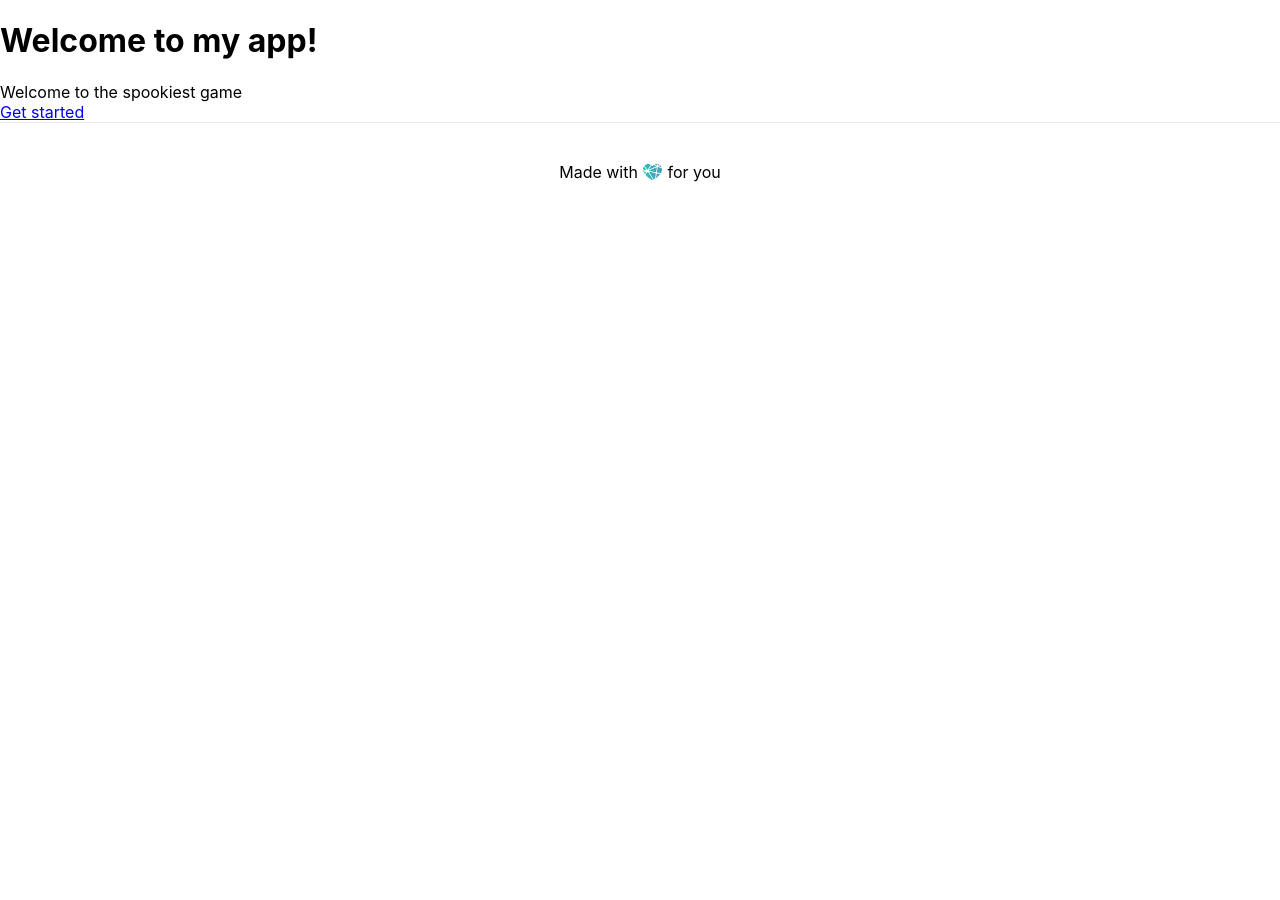
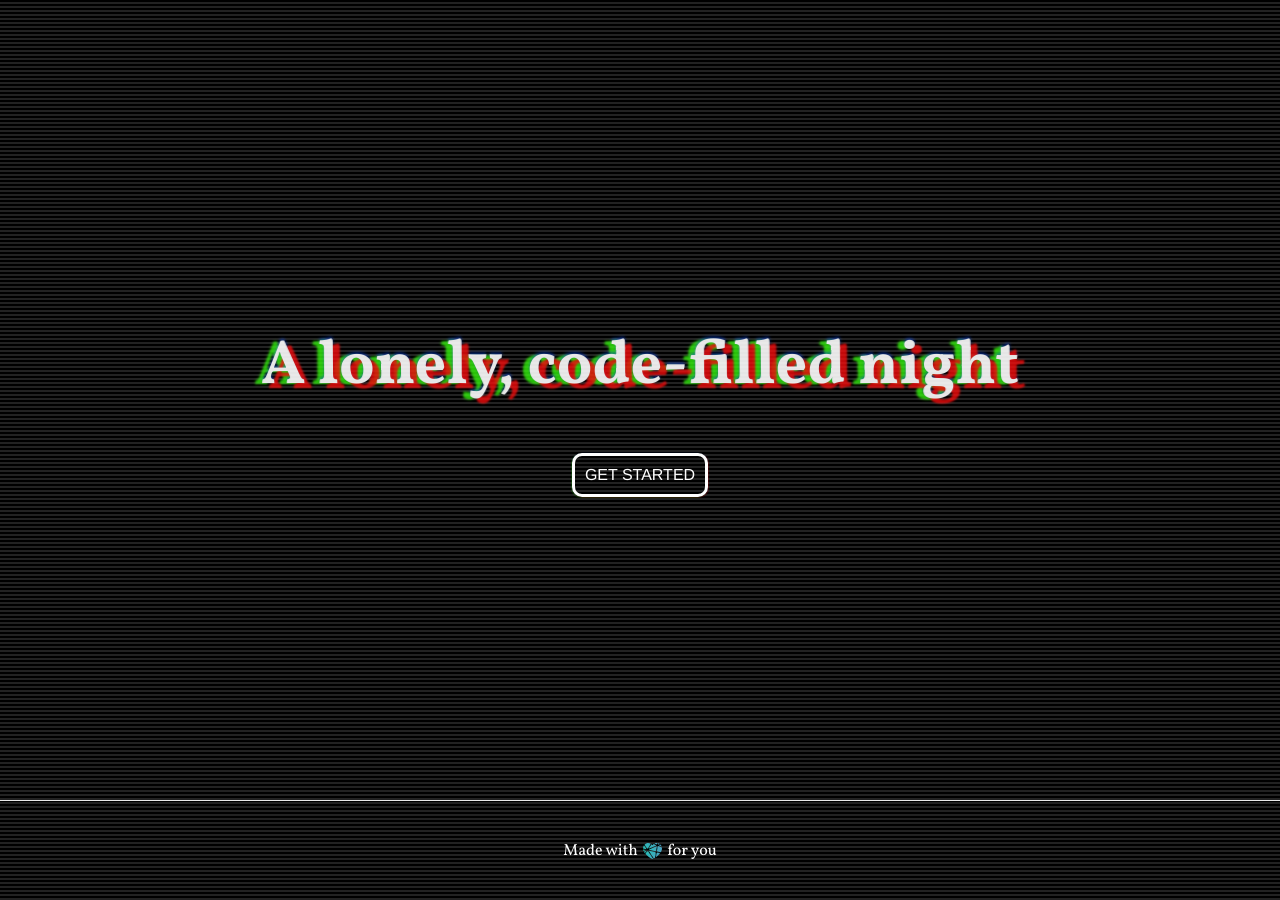
Before and after one commit to danielhcalhoun/next-adventure, a Next.js app: page / in a window 1280 px wide. Before the commit the page ends 800 px from the top, so only its background shows below. Built offline with nearby package versions, Linux system fonts and the light colour scheme.

Commit message:
Add initial styles

```diff
--- a/components/Header.js
+++ b/components/Header.js
@@ -1,3 +1,5 @@
+import styles from './Header.module.css';
+
 export default function Header({ title }) {
-  return <h1 className="title">{title}</h1>
+  return <h1 className={styles.title}>{title}</h1>;
 }
--- /dev/null
+++ b/components/Header.module.css
@@ -0,0 +1,57 @@
+.title {
+  font-size: 4em;
+  text-shadow: 9px 6px 2px rgba(251, 12, 12, 1),
+    0px -3px 3px rgba(12, 79, 251, 0.5), -9px 0px 2px rgba(52, 251, 12, 1);
+  animation: intro 8s, chromaticMove 4500ms ease infinite,
+    pulse 200ms ease 5s infinite;
+  margin: 20px;
+}
+
+@keyframes intro {
+  0% {
+    font-size: 3em;
+    opacity: 0;
+  }
+  50% {
+    opacity: 0.6;
+  }
+  100% {
+    font-size: 4em;
+    opacity: 1;
+  }
+}
+
+@keyframes pulse {
+  0% {
+    opacity: 0.9;
+    transform: skewX(0.5deg);
+  }
+  25% {
+    opacity: 1;
+  }
+  50% {
+    opacity: 0.9;
+  }
+  75% {
+    opacity: 1;
+    transform: skewX(0.5deg);
+  }
+  100% {
+    opacity: 0.9;
+  }
+}
+
+@keyframes chromaticMove {
+  0% {
+    text-shadow: 3px 2px 2px rgba(251, 12, 12, 0.9),
+      0px -1px 3px rgba(12, 79, 251, 0.5), 0px 0px -2px rgba(52, 251, 12, 0.9);
+  }
+  50% {
+    text-shadow: 3px 2px 2px rgba(251, 12, 12, 0.6),
+      0px -1px 3px rgba(12, 79, 251, 0.5), -3px 2px 3px rgba(52, 251, 12, 0.6);
+  }
+  100% {
+    text-shadow: 3px 2px 2px rgba(251, 12, 12, 1),
+      0px -1px 3px rgba(12, 79, 251, 0.5), 2px -1px 2px rgba(52, 251, 12, 1);
+  }
+}
--- a/components/Layout.js
+++ b/components/Layout.js
@@ -1,6 +1,6 @@
 import Head from 'next/head';
-import Header from '@components/Header';
 import Footer from '@components/Footer';
+import styles from './Layout.module.css';
 
 export default function Layout({ children, title }) {
   return (
@@ -9,14 +9,10 @@ export default function Layout({ children, title }) {
         <title>Next.js Adventure!</title>
         <link rel="icon" href="/favicon.ico" />
       </Head>
-      <div className="container">
-        <main>
-          <Header title="Welcome to my app!" />
-          {children}
-        </main>
-
-        <Footer />
+      <div className={styles.container}>
+        <main>{children}</main>
       </div>
+      <Footer />
     </>
   );
 }
--- /dev/null
+++ b/components/Layout.module.css
@@ -0,0 +1,8 @@
+.container {
+  height: 100vh;
+  display: flex;
+  flex-direction: column;
+  justify-content: center;
+  align-items: center;
+  text-align: center;
+}
--- a/pages/index.js
+++ b/pages/index.js
@@ -1,10 +1,11 @@
 import Link from 'next/link';
 import Layout from '@components/Layout';
+import Header from '@components/Header';
 
 export default function Home() {
   return (
     <Layout>
-      Welcome to the spookiest game
+      <Header title="A lonely, code-filled night" />
       <br />
       <Link href="/s/start">
         <a>Get started</a>
--- a/styles/global.css
+++ b/styles/global.css
@@ -1,11 +1,72 @@
+@import url('https://fonts.googleapis.com/css2?family=Arimo:wght@400;700&family=Vollkorn:ital,wght@0,400;0,700;1,500&display=swap');
+
+* {
+  box-sizing: border-box;
+}
+
 html,
 body {
   padding: 0;
   margin: 0;
-  font-family: -apple-system, BlinkMacSystemFont, Segoe UI, Roboto, Oxygen, Ubuntu, Cantarell,
-    Fira Sans, Droid Sans, Helvetica Neue, sans-serif;
+  font-family: 'Vollkorn', serif;
+  background: black;
+  color: white;
+
+  background: linear-gradient(to bottom, black, black 50%, #222 50%, #222);
+  background-size: 100% 4px;
+  animation: gradientMove 200ms ease infinite;
 }
 
-* {
-  box-sizing: border-box;
+a,
+button {
+  display: inline-block;
+  padding: 10px;
+  border: 3px solid white;
+  border-radius: 10px;
+  color: white;
+  font-family: 'Arimo', sans-serif;
+  text-decoration: none;
+  text-transform: uppercase;
+  animation: intro 4s, chromaticMove 4500ms ease infinite;
 }
+
+@keyframes gradientMove {
+  0% {
+    background-size: 100% 4px;
+  }
+  50% {
+    background-size: 100% 2px;
+  }
+  100% {
+    background-size: 100% 4px;
+  }
+}
+
+@keyframes intro {
+  0% {
+    margin-top: -50px;
+    opacity: 0;
+  }
+  50% {
+    opacity: 0.3;
+  }
+  100% {
+    margin-top: 0;
+    opacity: 1;
+  }
+}
+
+@keyframes chromaticMove {
+  0% {
+    box-shadow: 3px 2px 2px rgba(251, 12, 12, 0.9),
+      0px -1px 3px rgba(12, 79, 251, 0.5), 0px 0px -2px rgba(52, 251, 12, 0.9);
+  }
+  50% {
+    box-shadow: 3px 2px 2px rgba(251, 12, 12, 0.6),
+      0px -1px 3px rgba(12, 79, 251, 0.5), -3px 2px 3px rgba(52, 251, 12, 0.6);
+  }
+  100% {
+    box-shadow: 3px 2px 2px rgba(251, 12, 12, 1),
+      0px -1px 3px rgba(12, 79, 251, 0.5), 2px -1px 2px rgba(52, 251, 12, 1);
+  }
+}
```
